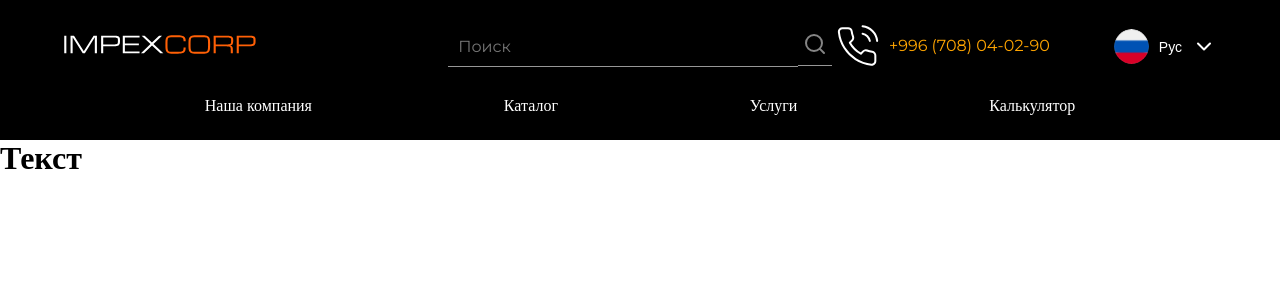
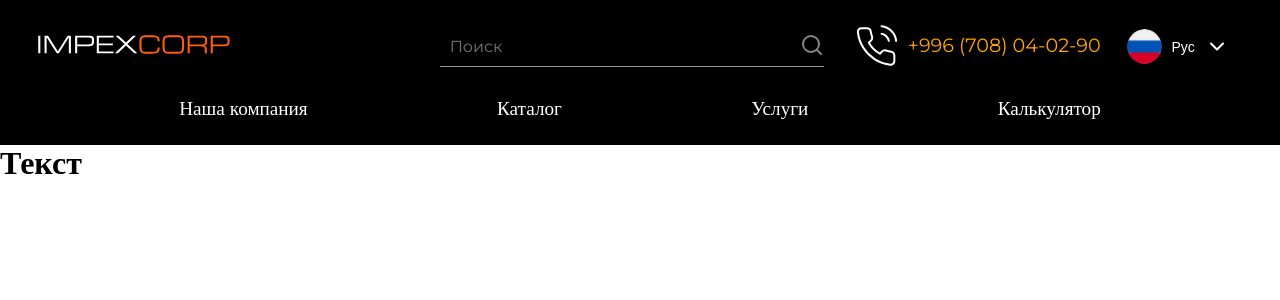
Before and after one commit to azam2802/ImpexCorp, a React (Vite) app: page / in a window 1280 px wide. Shown: the top 300 px of the page. Built offline with nearby package versions, Linux system fonts and the light colour scheme.

Commit message:
Style fixes

```diff
--- a/src/assets/styles/layout/Header.module.scss
+++ b/src/assets/styles/layout/Header.module.scss
@@ -1,14 +1,10 @@
 header {
   background-color: #000;
-  padding: 3vh 5vw;
+  padding: 3vh 3vw;
   color: #fff;
-  font-size: 20px;
+  font-size: 1.2rem;
   font-family: "Montserrat";
-  @media screen and (max-width: 1440px) {
-    font-size: 16px;
-  }
   @media screen and (max-width: 1024px) {
-    font-size: 14px;
     .pc-nav {
       display: none;
     }
@@ -19,6 +15,7 @@ header {
   display: flex;
   align-items: center;
   justify-content: space-between;
+
   .col-4 {
     width: 33.3%;
     display: flex;
@@ -52,20 +49,20 @@ header {
       display: inline;
     }
     img[alt="search_icon"] {
-      width: 24px;
-      height: 24px;
+      position: absolute;
+      right: 0;
+      bottom: 25%;
     }
   }
-  .Search_icon-div {
-    border-bottom: 1px solid #969696;
-    padding: 5px 5px;
+  .Search-div {
+    position: relative;
+    display: inline-flex;
     @media screen and (max-width: 1024px) {
       width: 20vw;
     }
   }
   .col-4:last-child {
     display: flex;
-    justify-content: flex-end;
-    gap: 5vw;
+    justify-content: space-around;
   }
 }
--- a/src/layout/Header/Header.jsx
+++ b/src/layout/Header/Header.jsx
@@ -35,8 +35,8 @@ export const Header = () => {
             </div>
 
             <div className={s["col-4"]}>
-              <input type="search" placeholder={t("header.search")} />
-              <div className={s["Search_icon-div"]}>
+              <div className={s["Search-div"]}>
+                <input type="search" placeholder={t("header.search")} />
                 <img src={Search} alt="search_icon" />
               </div>
             </div>
```
